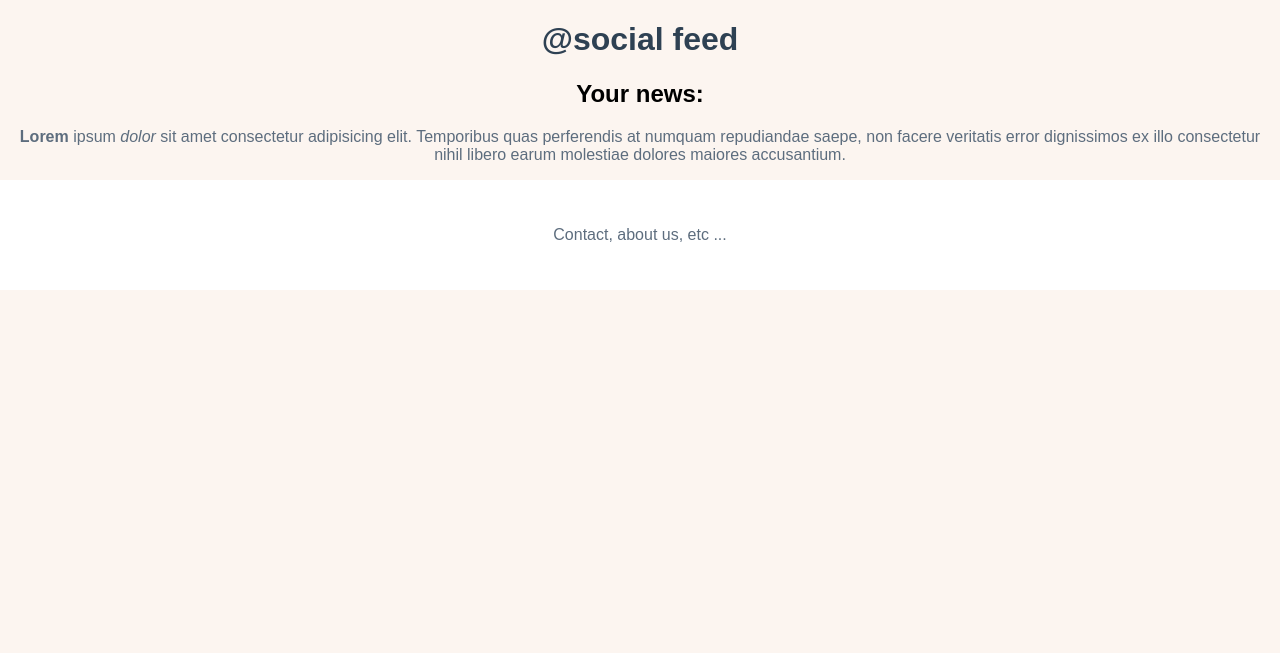
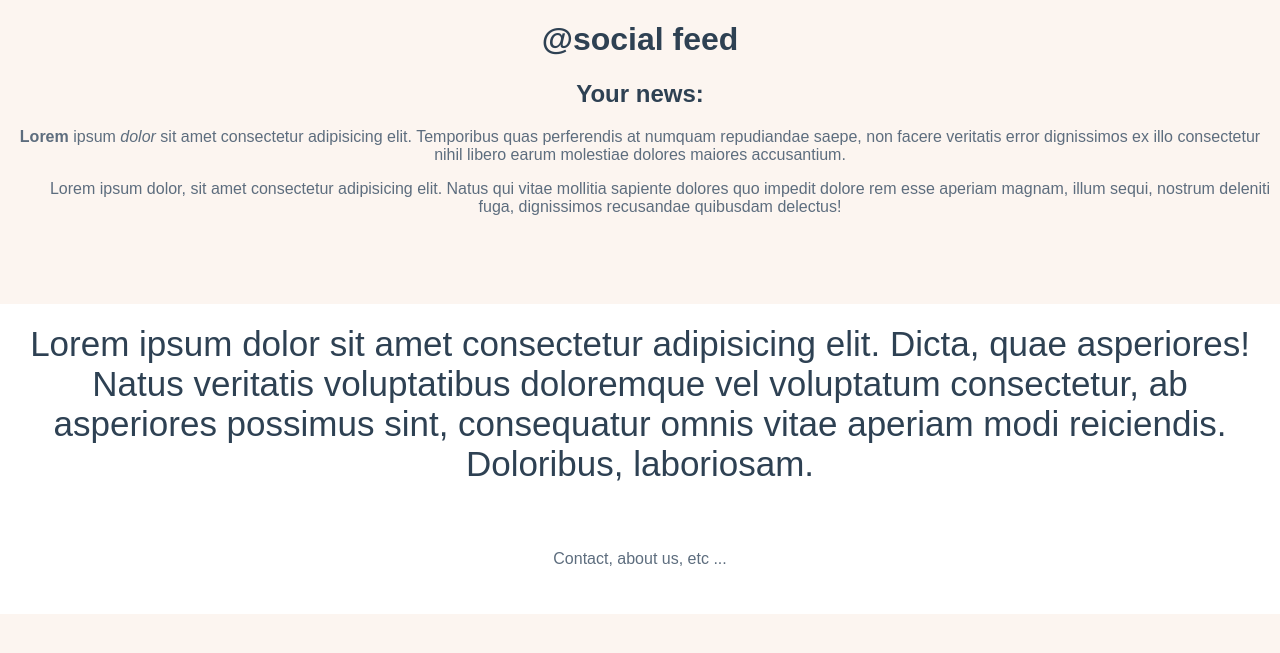
Before and after one commit to DAT250GRUPPEN/social, a Flask app: template atsocial/templates/atsocial_feed.html in a window 1280 px wide. Shown: the part 113-766 px from the top of the page. Run offline with Flask 2, Linux system fonts and the light colour scheme; the template is opened without the code that fills it, so the values that code supplies are empty.

Commit message:
retta litt opp i css og det som var knyttet opp mot endringen

```diff
--- a/atsocial/templates/atsocial_feed.html
+++ b/atsocial/templates/atsocial_feed.html
@@ -21,8 +21,11 @@
             margin: 0;
             }
         h1 {color: #2e4153;}
+        h2 {color: #2e4153;}
         p {color: #5D6D7E;}
-        ul {
+        ul {color: #5D6D7E;}
+
+        .meny {
             /*  Prøv å få denne stickyen til å funke senere! feilen som skjer er at dropdown menyen klikker.*/
             /* position: -webkit-sticky; /* **Safari trenger denne*/
             /* position: sticky; /* *Slik at menyen holder seg på toppen når en scroller*/
@@ -34,7 +37,7 @@
             background-color: white;
             border: none;
             font-size: 35px;
-
+            color: #2e4153;
             }
 
         li {
@@ -43,7 +46,7 @@
                     width: 100%;
                     overflow: auto;*/
             }
-        li a, .dropbtn {/* selve meny knappene*/
+        li a, .dropbtn {/* selve ul meny knappene*/
             display: inline-block;
             color:  #2e4153;
             text-align: center;
@@ -128,7 +131,7 @@
         display: block;
         }
         /*  og denne så ikke så bra ut, sletter ikke in case vi trenger den likevel.
-        li.right { *plasserer meny på høyre side *
+        li.right { *plassererul meny på høyre side *
             float: right;
             }
         @media screen and (max-width: 600px) {
@@ -180,7 +183,7 @@
 
     <body>
     <header>
-    <ul> <!--Bruker bare list of links til navbar, meny knappene innhold hver for seg-->
+    <ul class="meny"> <!--Bruker bare list of links til navbar,ul meny knappene innhold hver for seg-->
         <li><a class="active" href="#Homeurl">
             <div class="tooltip"><i class="fa fa-home"></i>
             <span class="tooltiptext">HOMEie</span>
@@ -217,6 +220,10 @@
         <p> <strong>Lorem</strong> ipsum <em>dolor</em> sit amet consectetur adipisicing elit. Temporibus quas perferendis at numquam repudiandae saepe, non facere veritatis error dignissimos ex illo consectetur nihil libero earum molestiae dolores maiores accusantium.</p>
             <!--Her må (referansen til) funskjonen til feeden settes inn-->
     </div>
+    <ul>Lorem ipsum dolor, sit amet consectetur adipisicing elit. Natus qui vitae mollitia sapiente dolores quo impedit dolore rem esse aperiam magnam, illum sequi, nostrum deleniti fuga, dignissimos recusandae quibusdam delectus!</ul>
+    <br><br><br><br>
+    <ul class="meny">Lorem ipsum dolor sit amet consectetur adipisicing elit. Dicta, quae asperiores! Natus veritatis voluptatibus doloremque vel voluptatum consectetur, ab asperiores possimus sint, consequatur omnis vitae aperiam modi reiciendis. Doloribus, laboriosam.</ul>
+
     </body>
 
 
--- a/atsocial/templates/index.html
+++ b/atsocial/templates/index.html
@@ -9,7 +9,7 @@
 
 
 {% block meny %}
-<ul> <!--Bruker bare list of links til navbar, meny knappene innhold hver for seg-->
+<ul class="meny"> <!--Bruker bare list of links til navbar, meny knappene innhold hver for seg-->
     <!-- Her er hovedmeny-->
     {% for page in pages %}
     <li>
```
Also changed, not shown: atsocial/static/style.css (+3 -5 lines).
